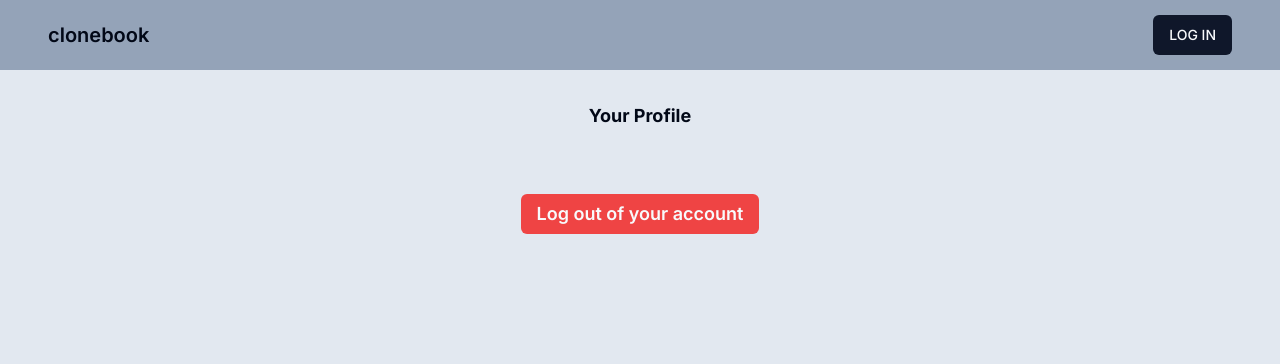
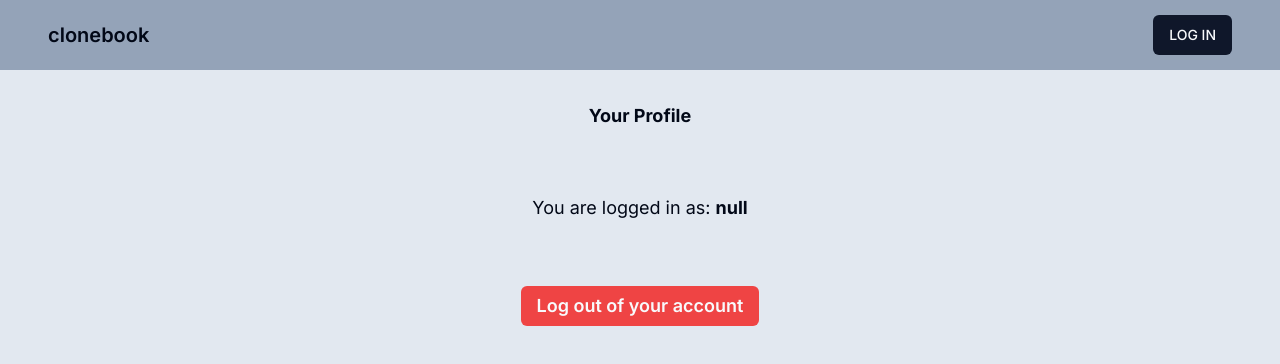
Before and after one commit to nagyb3/clonebook-next, a Next.js app: page /myprofile in a window 1280 px wide. Shown: the top 364 px of the page. Built offline with nearby package versions, Linux system fonts and the light colour scheme.

Commit message:
store token as a localstorage item after logging in

```diff
--- a/app/login/page.tsx
+++ b/app/login/page.tsx
@@ -31,7 +31,6 @@ export default function Login() {
         }),
       })
         .then((response) => {
-          console.log(response);
           if (response.ok) {
             window.location.href = "/";
             localStorage.setItem("username", usernameState);
@@ -39,7 +38,7 @@ export default function Login() {
           return response.json();
         })
         .then((data) => {
-          console.log(data);
+          localStorage.setItem("token", data.token);
         })
         .catch((error) => {
           console.error(error);
--- a/app/myprofile/page.tsx
+++ b/app/myprofile/page.tsx
@@ -1,18 +1,27 @@
 "use client";
 
 import { Button } from "@/components/ui/button";
-import React from "react";
+import React, { useEffect, useState } from "react";
 
 export default function page() {
+  const [thisUser, setThisUser] = useState<string | undefined>(undefined);
+
   function handleLogout() {
     localStorage.removeItem("username");
     localStorage.removeItem("token");
     window.location.href = "/";
   }
 
+  useEffect(() => {
+    setThisUser(String(localStorage.getItem("username")));
+  }, []);
+
   return (
     <div className="bg-slate-200 gap-16 min-h-[calc(100vh-70px)] flex  flex-col items-center p-8">
       <h1 className="text-lg font-bold">Your Profile</h1>
+      <p className="text-lg">
+        You are logged in as: <span className="font-bold">{thisUser}</span>
+      </p>
       <Button
         variant="destructive"
         className="font-semibold text-lg"
```
